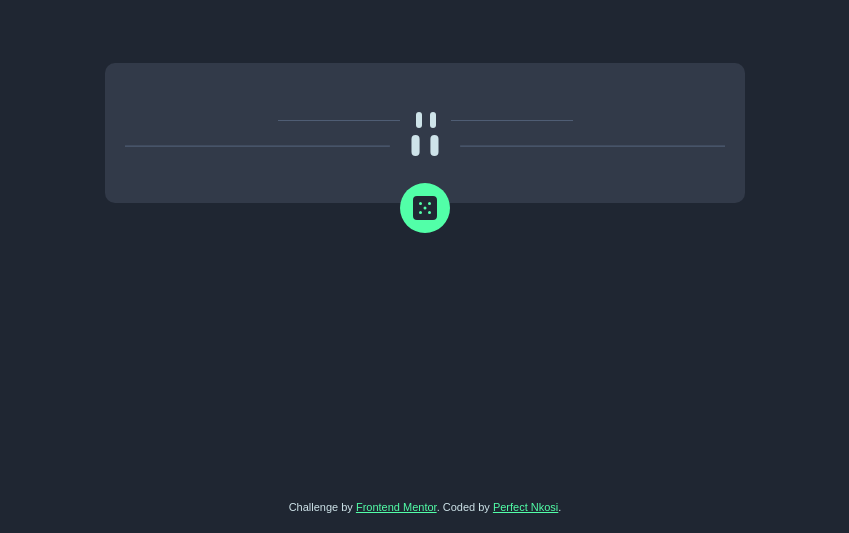
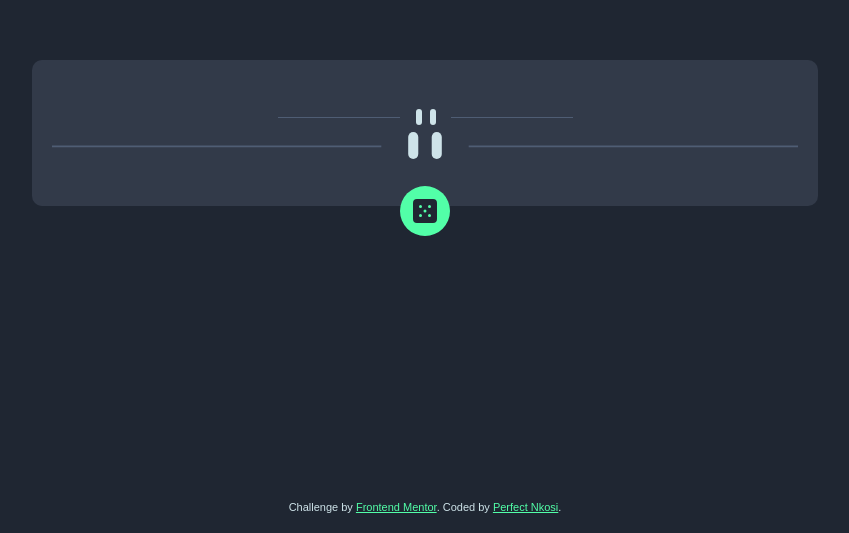
Before and after one commit to PNkosi/AdviceGenerator, a plain HTML site: page index.html in a window 1280 px wide. Shown: the part 267-800 px from the top of the page, without its empty margins (215-1064 px from the left). Drawn offline with Linux system fonts and the light colour scheme; no server answers; files whose address does not match are found by name.

Commit message:
Changed width to remain at 80%

```diff
--- a/styles.css
+++ b/styles.css
@@ -76,10 +76,6 @@ body {
 } */
 
 @media screen and (max-width: 1440px) {
-  .container {
-    width: 50%;
-  }
-
   .mobile-divider {
     display: none;
   }
```
